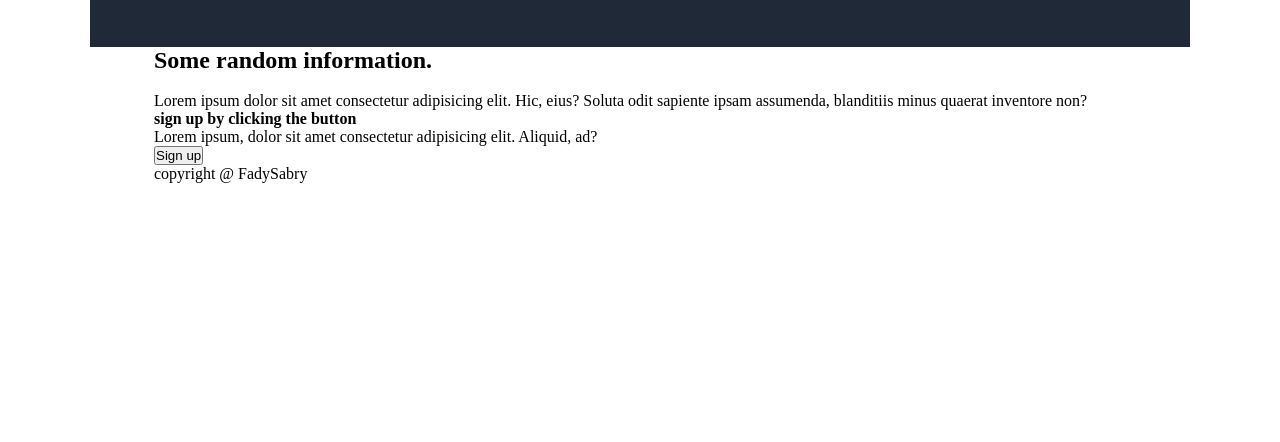
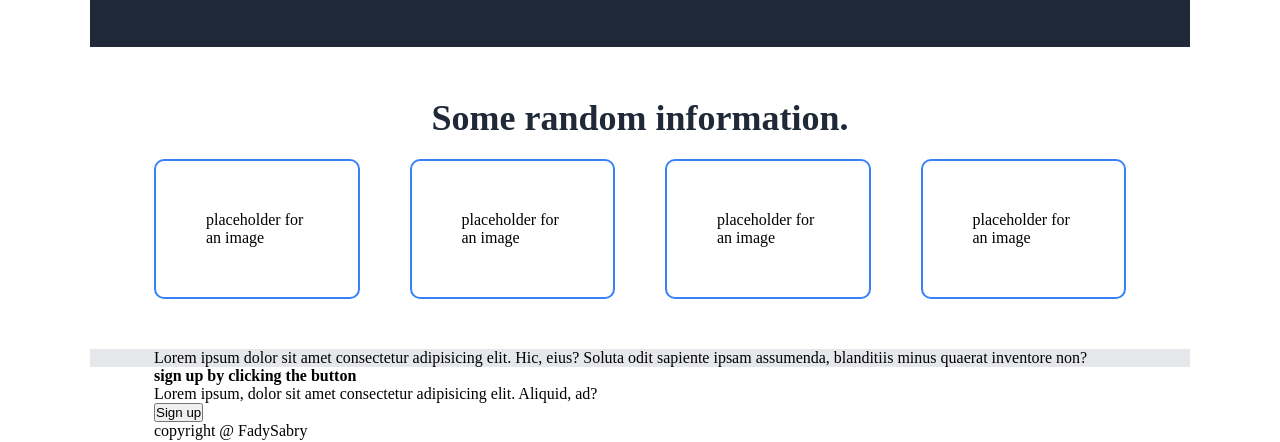
Before and after one commit to FadySabry712/Odin-Landing-Page, a plain HTML site: page index.html in a window 1280 px wide. Shown: the part 214-656 px from the top of the page. Drawn offline with Linux system fonts and the light colour scheme.

Commit message:
information section done

```diff
--- a/index.html
+++ b/index.html
@@ -34,10 +34,11 @@
       <div class="container" id="infromation">
         <h2>Some random information.</h2>
         <ul>
-          <img src="" alt="" />
-          <img src="" alt="" />
-          <img src="" alt="" />
-          <img src="" alt="" />
+          <li>placeholder for an image</li>
+          <li>placeholder for an image</li>
+          <li>placeholder for an image</li>
+          <li>placeholder for an image</li>
+
         </ul>
       </div>
       <div class="container" id="quote">
--- a/style.css
+++ b/style.css
@@ -87,3 +87,34 @@ img {
     border-radius: 10px;
     border: 1px solid #3882f6;
 }
+
+#infromation {
+    display: flex;
+    padding-top: 50px;
+    padding-bottom: 50px;
+    flex-direction: column;
+    justify-content: center;
+    align-items: center;
+}
+#infromation h2 {
+    padding-bottom: 20px;
+    font-size: 36px;
+    font-weight: bold;
+    color: #1f2937;
+}
+#infromation ul {
+    display: flex;
+    flex-direction: row;
+    gap: 50px;
+}
+
+#infromation ul li {
+    border: 2px solid var(--button-color);
+    padding: 50px;
+    border-radius: 10px;
+
+}
+
+#quote {
+    background-color: #e5e7eb;
+}
```
